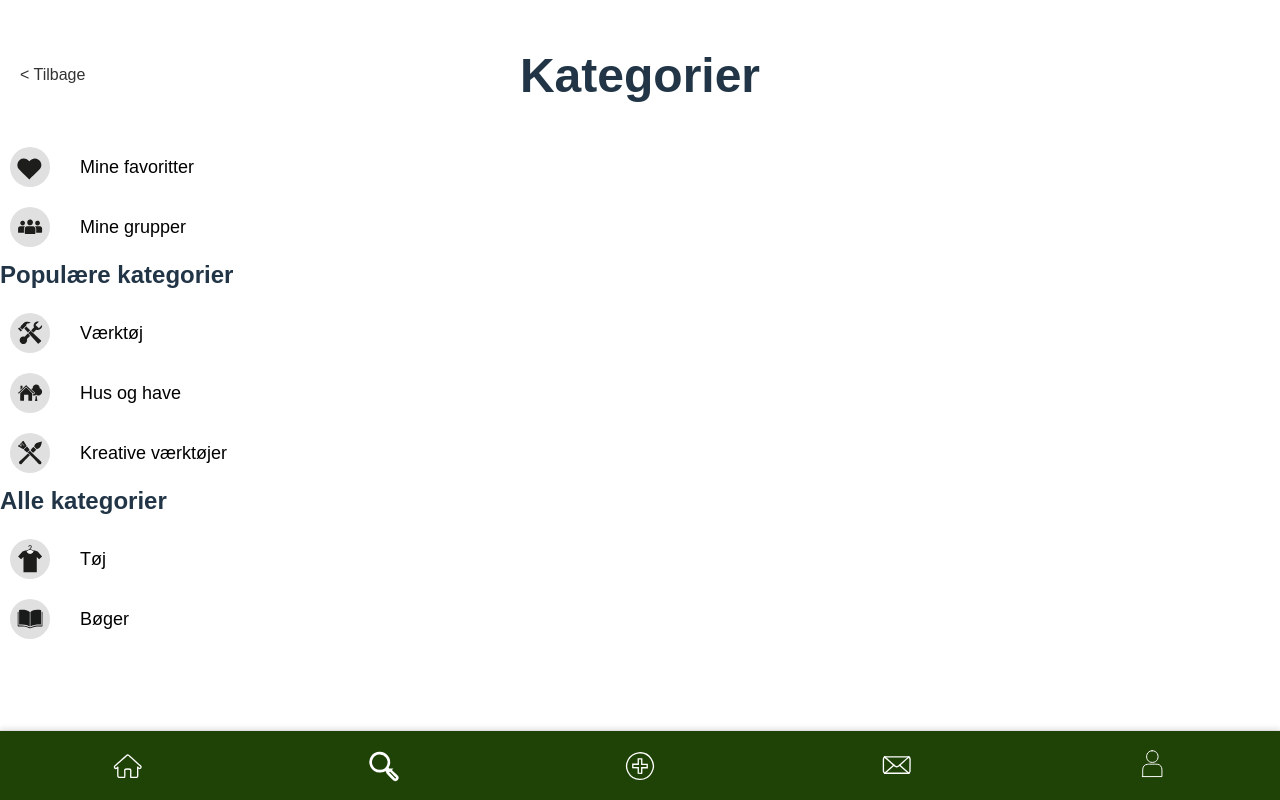
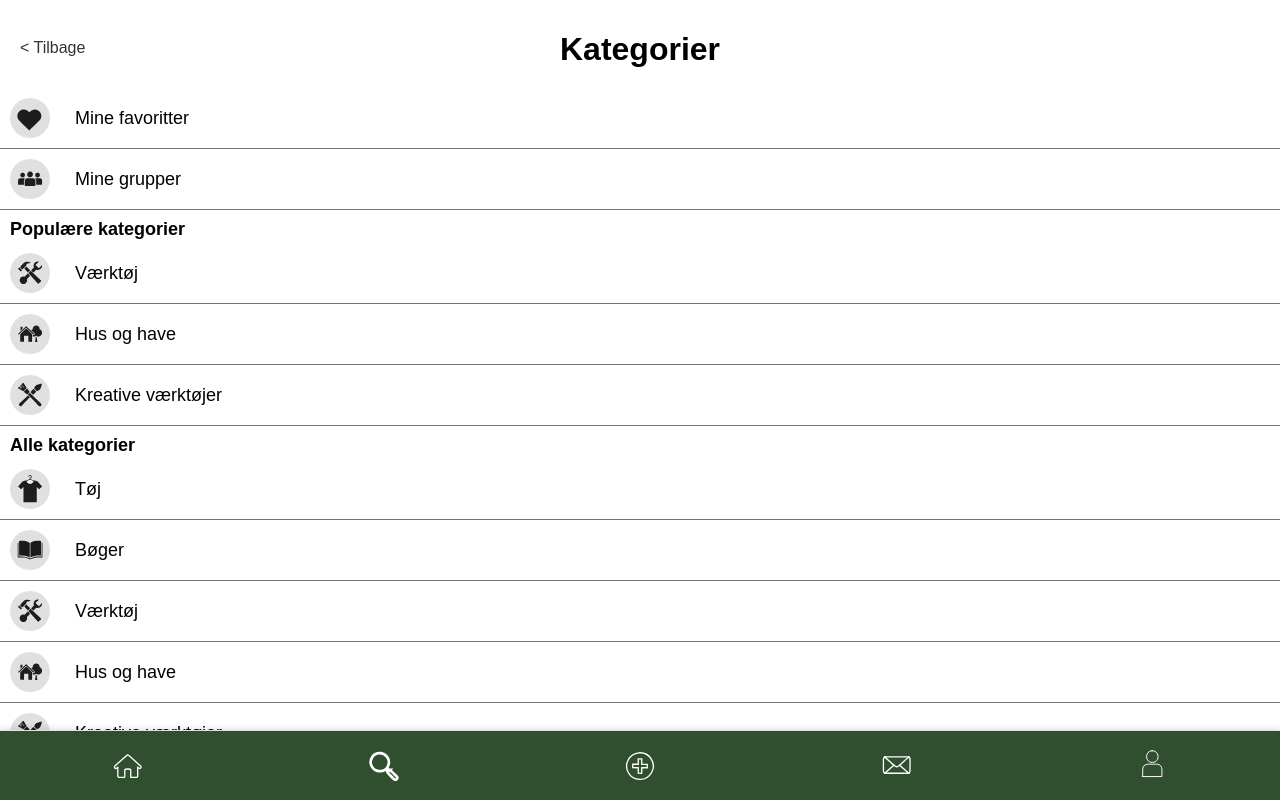
Before and after one commit to xxlindatrinh/lendlyfinal, a React (Vite) app: page /Kategori in a window 1280 px wide. Built offline with nearby package versions, Linux system fonts and the light colour scheme.

Commit message:
Rettelser

```diff
--- a/src/Components/Indbakke.jsx
+++ b/src/Components/Indbakke.jsx
@@ -1,14 +1,34 @@
-import '../css/Indbakke.css';
-import { useNavigate } from 'react-router-dom'; // Import useNavigate fra React Router
+import "../css/Indbakke.css";
+import { useNavigate } from "react-router-dom"; // Import useNavigate fra React Router
 
 function Indbakke() {
   const navigate = useNavigate(); // Initialiser navigate til navigation
 
   const messages = [
-        { id: 1, name: 'Michael', time: '3 timer siden', message: 'Ville det være muligt at låne den i en dag ekstra?' },
-        { id: 2, name: 'Lone', time: '7 timer siden', message: 'Hvad er prisen for 2 måneder?' },
-        { id: 3, name: 'Ida', time: '13 timer siden', message: 'Har du tilbehør til den?' },
-        { id: 4, name: 'Casper', time: '19 timer siden', message: 'Hej! Jeg kan evt. hente i morgen efter arbejde?' }
+    {
+      id: 1,
+      name: "Michael",
+      time: "3 timer siden",
+      message: "Ville det være muligt at låne den i en dag ekstra?",
+    },
+    {
+      id: 2,
+      name: "Lone",
+      time: "7 timer siden",
+      message: "Hvad er prisen for 2 måneder?",
+    },
+    {
+      id: 3,
+      name: "Ida",
+      time: "13 timer siden",
+      message: "Har du tilbehør til den?",
+    },
+    {
+      id: 4,
+      name: "Casper",
+      time: "19 timer siden",
+      message: "Hej! Jeg kan evt. hente i morgen efter arbejde?",
+    },
   ];
 
   return (
@@ -37,7 +57,11 @@ function Indbakke() {
           {messages.map((msg) => (
             <div key={msg.id} className="message-item">
               <div className="message-profile">
-                                <div className="profile-image"></div>
+                <img
+                  src="ikoner/profil.svg"
+                  alt="Profile Icon"
+                  className="profile-icon"
+                />
               </div>
               <div className="message-content">
                 <div className="message-header">
@@ -45,8 +69,8 @@ function Indbakke() {
                   <span className="message-time">{msg.time}</span>
                 </div>
                 <p className="message-text">{msg.message}</p>
-                                <div class="-image">
-    <img src="path/to/your-image.jpg" alt="Description of the image" />
+                <div className="message-image">
+                  <img src="img/trillebør.webp" alt="Trillebør" />
                 </div>
               </div>
             </div>
--- a/src/Components/Kategori.jsx
+++ b/src/Components/Kategori.jsx
@@ -56,6 +56,18 @@ function Kategori() {
           <img src="/ikoner/læseikon.svg" alt="Bøger icon" />
           <span>Bøger</span>
         </div>
+        <div className="kategori-item">
+          <img src="/ikoner/værktøj_ikon.svg" alt="Værktøj icon" />
+          <span>Værktøj</span>
+        </div>
+        <div className="kategori-item">
+          <img src="/ikoner/husoghave_ikon.svg" alt="Hus og have icon" />
+          <span>Hus og have</span>
+        </div>
+        <div className="kategori-item">
+          <img src="/ikoner/maleikon.svg" alt="Kreative værktøjer icon" />
+          <span>Kreative værktøjer</span>
+        </div>
       </div>
     </>
   );
--- a/src/css/BottomNav.css
+++ b/src/css/BottomNav.css
@@ -1,6 +1,6 @@
 /* BottomNav.css */
-body{
-    overflow-x:hidden;
+body {
+  overflow-x: hidden;
 }
 
 .bottom-nav {
@@ -9,7 +9,7 @@ body{
   left: 0;
   width: 100%;
   height: 70px; /* Adjust height as desired */
-    background-color: #1F4307; /* Background color of nav */
+  background-color: #2f4f2f; /* Background color of nav */
   border-top: 1px solid #e0e0e0; /* Top border for separation */
   display: flex;
   justify-content: space-around;
@@ -45,3 +45,4 @@ img {
 .profile-icon img {
   height: 33px;
   padding-bottom: 4px;
+}
--- a/src/css/Indbakke.css
+++ b/src/css/Indbakke.css
@@ -16,7 +16,7 @@ body {
   display: flex;
   align-items: center; /* Centers items vertically on the same line */
   justify-content: center; /* Centers the h1 horizontally */
-    font-size: 24px;
+  font-size: 16px;
   font-weight: bold;
   margin-top: 20px;
   margin-bottom: 5px;
@@ -93,9 +93,8 @@ body {
 }
 
 .profile-image {
-    width: 40px;
-    height: 40px;
-    background-color: #333;
+  width: 50px;
+  height: 50px;
   border-radius: 50%;
   display: flex;
   align-items: center;
@@ -133,6 +132,15 @@ body {
   text-align: left;
 }
 
+.message-image {
+  width: 60px;
+  height: 60px;
+  margin-top: 5px; /* Adds space above the image */
+  margin-left: 0; /* Aligns the image to the left */
+  border-radius: 8px;
+  border: 1px solid #ccc;
+}
+
 .indbakke-image-placeholder {
   width: 60px;
   height: 60px;
@@ -140,3 +148,9 @@ body {
   border: 1px solid #ccc;
   margin-top: 5px;
 }
+
+.message-image img {
+  width: 100%;
+  height: 100%;
+  object-fit: cover;
+}
--- a/src/css/Kategori.css
+++ b/src/css/Kategori.css
@@ -10,12 +10,13 @@ body {
   display: flex;
   align-items: center; /* Centers items vertically on the same line */
   justify-content: center; /* Centers the h1 horizontally */
-  font-size: 24px;
+  font-size: 16px;
   font-weight: bold;
-  margin-top: 30px;
-  margin-bottom: 15px;
+  margin-top: 15px;
+  margin-bottom: 5px;
   position: relative; /* Allows absolute positioning for the button */
   padding: 10px 0;
+  color: black;
 }
 
 #back-button {
@@ -44,6 +45,8 @@ body {
   display: flex;
   flex-direction: column; /* Stack items vertically */
   align-items: flex-start; /* Align items to the left */
+  /* background-color: rgba(31, 67, 7, 0.3); */
+  border-bottom: 1px solid #ffffff;
 }
 
 /* Styling for each item */
@@ -51,9 +54,11 @@ body {
   display: flex;
   align-items: center; /* Center items vertically */
   justify-content: left; /* Center items horizontally */
-  gap: 10px; /* Space between icon and text */
+  gap: 5px; /* Space between icon and text */
   padding: 10px;
   color: black;
+  border-bottom: 1px solid rgb(117, 115, 115);
+  width: 100%;
 }
 
 /* Icon Styling */
@@ -69,5 +74,8 @@ body {
 .populaer h2,
 .alle-kategorier h2 {
   font-weight: bold;
-  margin-bottom: 10px;
+  padding-top: 5px;
+  color: black;
+  padding-left: 10px;
+  font-size: 18px;
 }
--- a/src/css/Onboarding.css
+++ b/src/css/Onboarding.css
@@ -69,7 +69,7 @@ body {
   padding: 15px;
   margin-top: 20px;
   color: white;
-  background-color: #1f4307;
+  background-color: #2f4f2f;
   border: none;
   border-radius: 25px;
   font-size: 16px;
```
Lines whose indentation alone changed are shown as unchanged.
